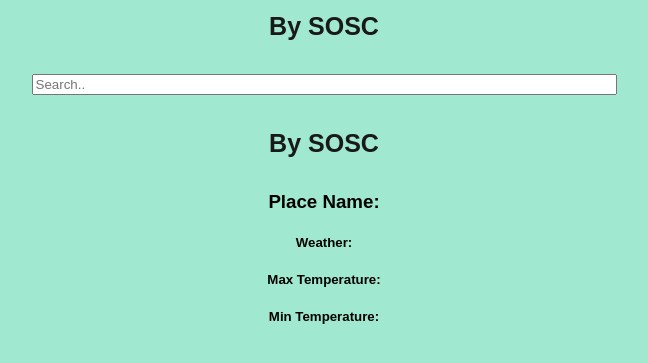
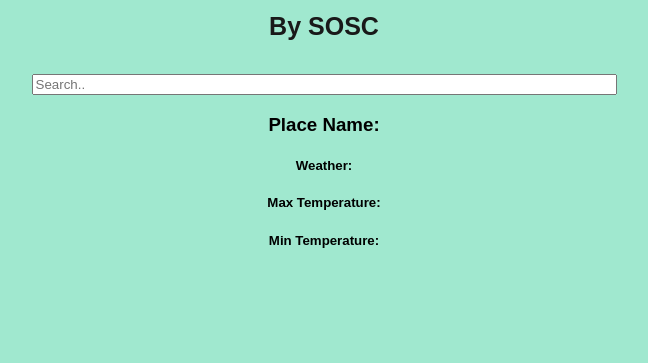
Before and after one commit to nathanielmathew/weather-api, a plain HTML site: page index.html in a window 1280 px wide. Shown: the part 93-456 px from the top of the page, without its empty margins (316-964 px from the left). Drawn offline with Linux system fonts and the light colour scheme.

Commit message:
updated index.html

```diff
--- a/index.html
+++ b/index.html
@@ -14,7 +14,6 @@
 	 <div id= "Searchbox" class="div Searchbox" align="center">
 	 <input type="text" placeholder="Search.." size=70%>
      </div>
-     <h4 id="SOSC" class="h4 SOSC">By SOSC</h4>
 
      <div>
      	<h3>Place Name:</h3>
```
